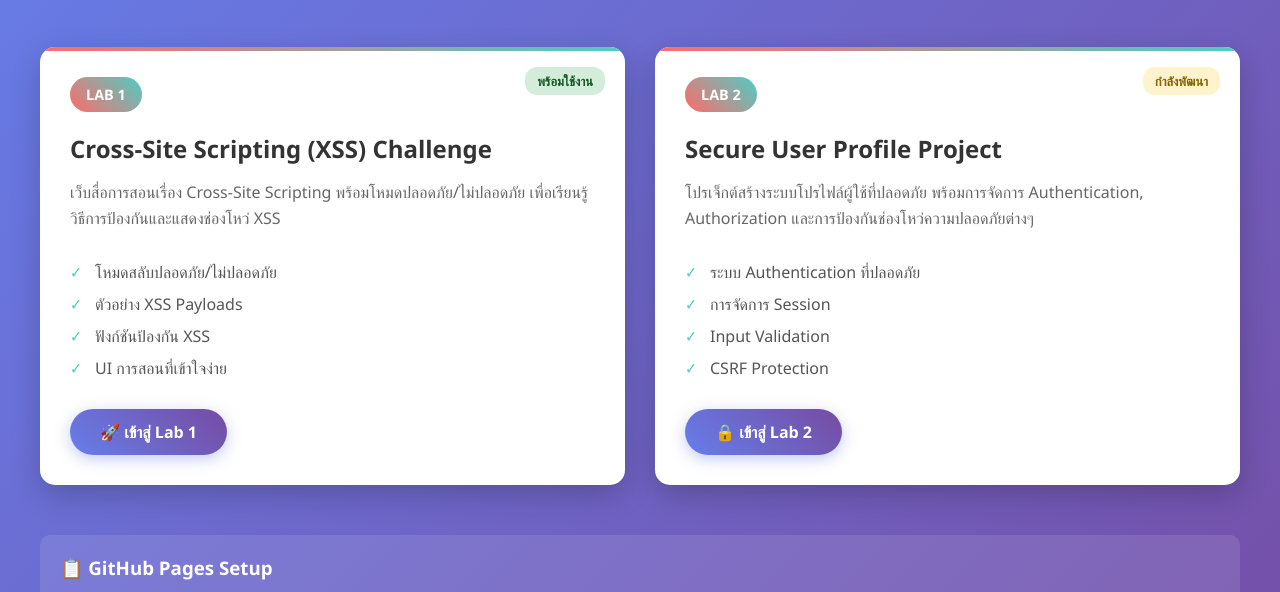
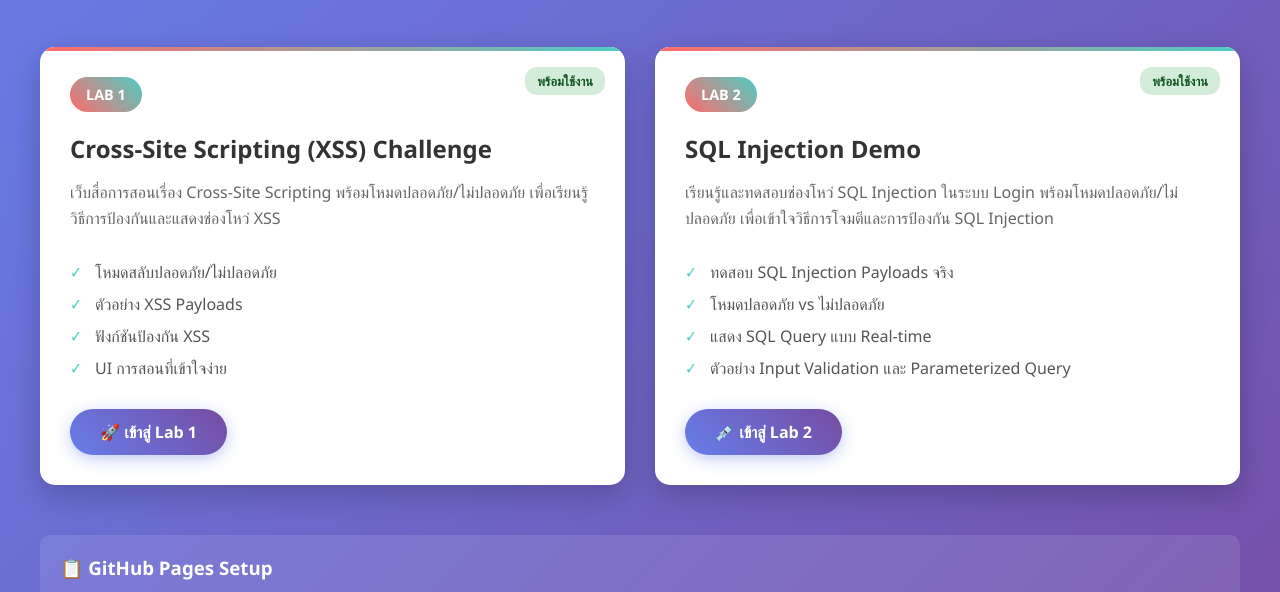
Before and after one commit to JakkrapartXD/engse214-66543210005, a plain HTML site: page index.html in a window 1280 px wide. Shown: the part 162-754 px from the top of the page. Drawn offline with Linux system fonts and the light colour scheme.

Commit message:
Revise index.html to update Lab 2 project details, changing focus to SQL Injection Demo with new title, description, and feature list for enhanced educational value.

```diff
--- a/index.html
+++ b/index.html
@@ -209,23 +209,23 @@
                 </a>
             </div>
 
-            <!-- Lab 2: Secure User Profile -->
+            <!-- Lab 2: SQL Injection Demo -->
             <div class="lab-card">
-                <div class="lab-status status-development">กำลังพัฒนา</div>
+                <div class="lab-status status-ready">พร้อมใช้งาน</div>
                 <div class="lab-number">LAB 2</div>
-                <h2 class="lab-title">Secure User Profile Project</h2>
+                <h2 class="lab-title">SQL Injection Demo</h2>
                 <p class="lab-description">
-                    โปรเจ็กต์สร้างระบบโปรไฟล์ผู้ใช้ที่ปลอดภัย พร้อมการจัดการ Authentication,
-                    Authorization และการป้องกันช่องโหว่ความปลอดภัยต่างๆ
+                    เรียนรู้และทดสอบช่องโหว่ SQL Injection ในระบบ Login พร้อมโหมดปลอดภัย/ไม่ปลอดภัย
+                    เพื่อเข้าใจวิธีการโจมตีและการป้องกัน SQL Injection
                 </p>
                 <ul class="lab-features">
-                    <li>ระบบ Authentication ที่ปลอดภัย</li>
-                    <li>การจัดการ Session</li>
-                    <li>Input Validation</li>
-                    <li>CSRF Protection</li>
+                    <li>ทดสอบ SQL Injection Payloads จริง</li>
+                    <li>โหมดปลอดภัย vs ไม่ปลอดภัย</li>
+                    <li>แสดง SQL Query แบบ Real-time</li>
+                    <li>ตัวอย่าง Input Validation และ Parameterized Query</li>
                 </ul>
                 <a href="Lab 2: Secure User Profile Project/" class="lab-button">
-                    🔒 เข้าสู่ Lab 2
+                    💉 เข้าสู่ Lab 2
                 </a>
             </div>
         </div>
```
